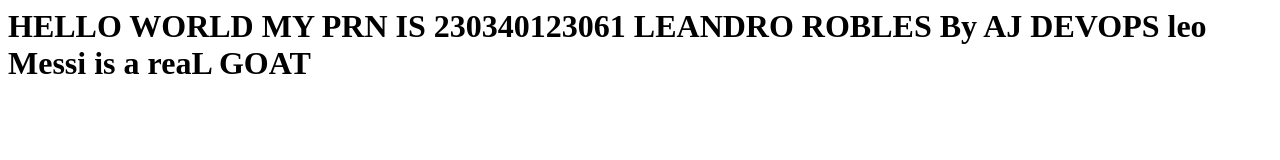
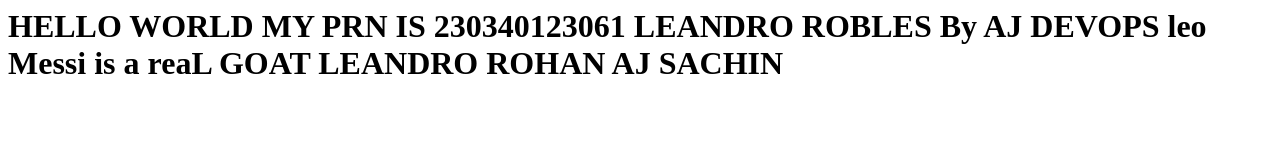
Before and after one commit to roblesleandro/ditiss, a plain HTML site: page index.html in a window 1280 px wide. Drawn offline with Linux system fonts and the light colour scheme.

Commit message:
Update index.html

```diff
--- a/index.html
+++ b/index.html
@@ -3,4 +3,5 @@
 HELLO WORLD MY PRN IS 230340123061 LEANDRO ROBLES
 By AJ DEVOPS
 leo Messi is a reaL GOAT
+LEANDRO ROHAN AJ SACHIN
 </h1>
```
